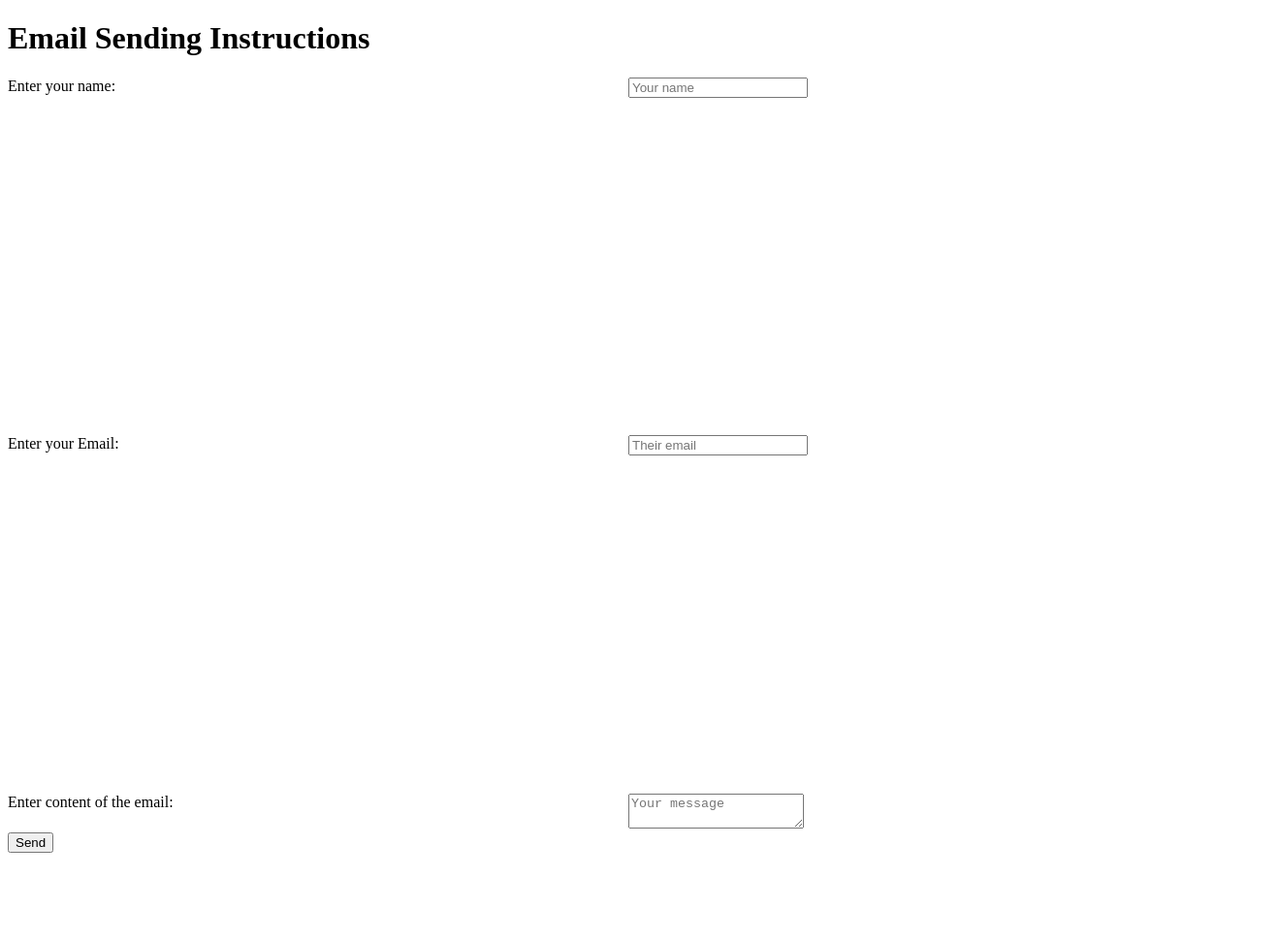
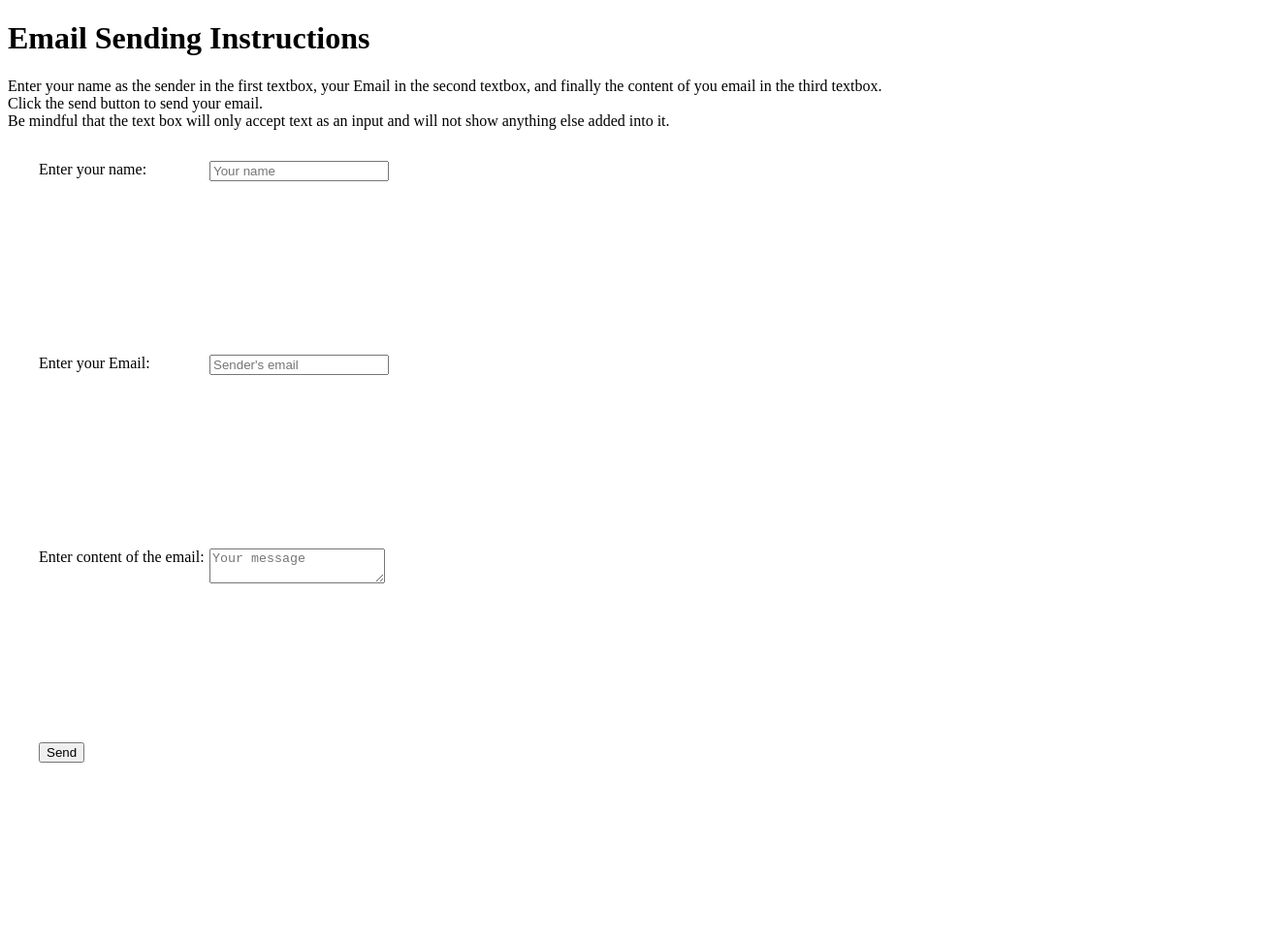
Before and after one commit to hontailhd/lab_week_14_acit_1620, a plain HTML site: page index.HTML in a window 1280 px wide. Shown: the whole page at 97% size, 1320 px wide, since content can reach past the window. Before the commit the page ends 888 px from the top, so only its background shows below. Drawn offline with Linux system fonts and the light colour scheme.

Commit message:
added instructions on how to use the email as a <p> and minor fixes for index.html

```diff
--- a/CSS/style.css
+++ b/CSS/style.css
@@ -1,7 +1,7 @@
 .container {
     display: grid;
-    grid-template-columns: 1fr 1fr;
-    grid-template-rows: 1fr 1fr;
+    grid-template-columns: 11rem 1fr;
+    grid-template-rows: 1fr 1fr 1fr 1fr;
     grid-template-areas:
         'ni nib'
         'ei eib'
@@ -9,6 +9,7 @@
         '. sb';
     width: 100vw;
     height: 100vh;
+    margin: 2rem;
 }
 
 .name-input {
--- a/index.HTML
+++ b/index.HTML
@@ -9,11 +9,14 @@
 
 </head>
 
-<h1>Email Sending Instructions</h1>
+<div>
+    <h1>Email Sending Instructions</h1>
 
-<p>
-
-</p>
+    <p class="instruction">
+    Enter your name as the sender in the first textbox, your Email in the second textbox, and finally the content of you email in the third textbox. <br>
+    Click the send button to send your email.<br> Be mindful that the text box will only accept text as an input and will not show anything else added into it.
+    </p>
+</div>
 
 <body>
     <form method="POST" action="https://simple-form.com/hontailhd@gmail.com" class="form">
@@ -30,7 +33,7 @@
             <label for="From">Enter your Email: </label>
         </div>
         <div class="email-input-box">
-            <input type="email" name="From" placeholder="Their email" />
+            <input type="email" name="From" placeholder="Sender's email" />
         </div>
 
         <div class="content-input">
```
